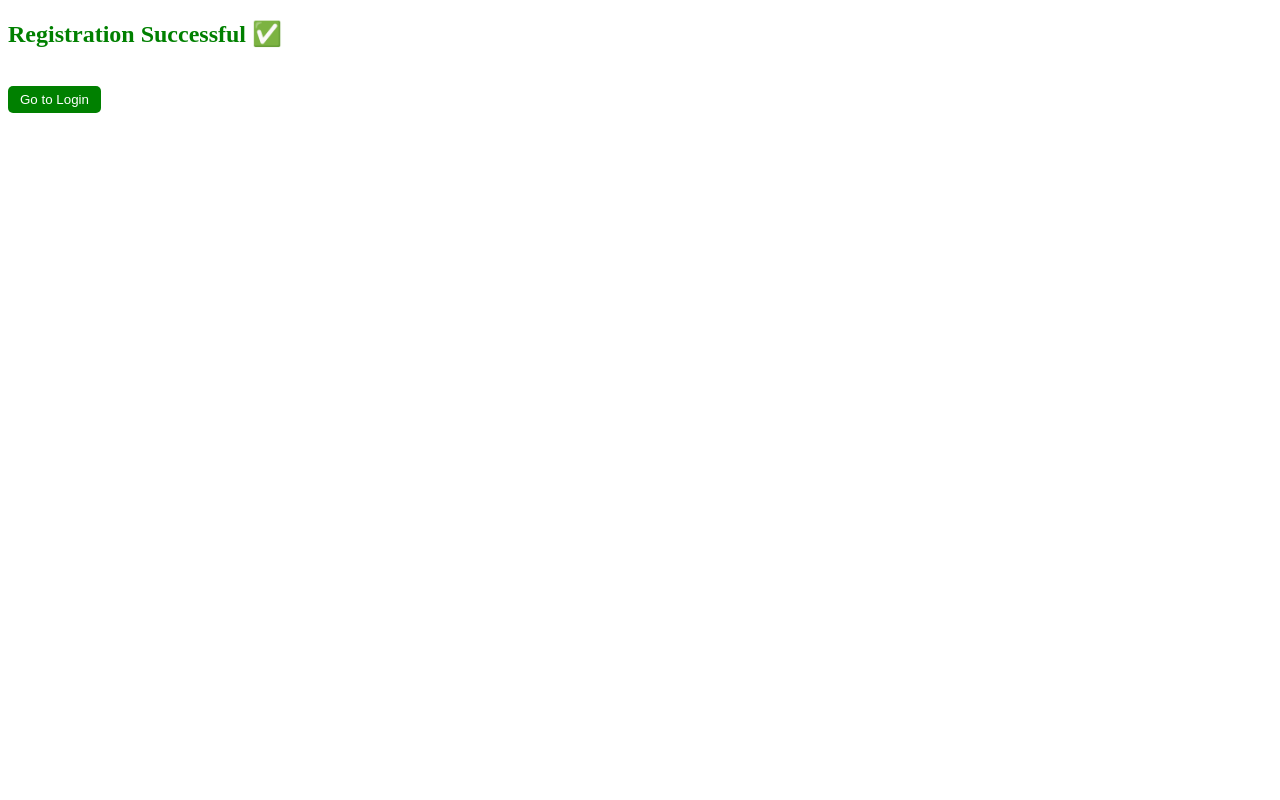
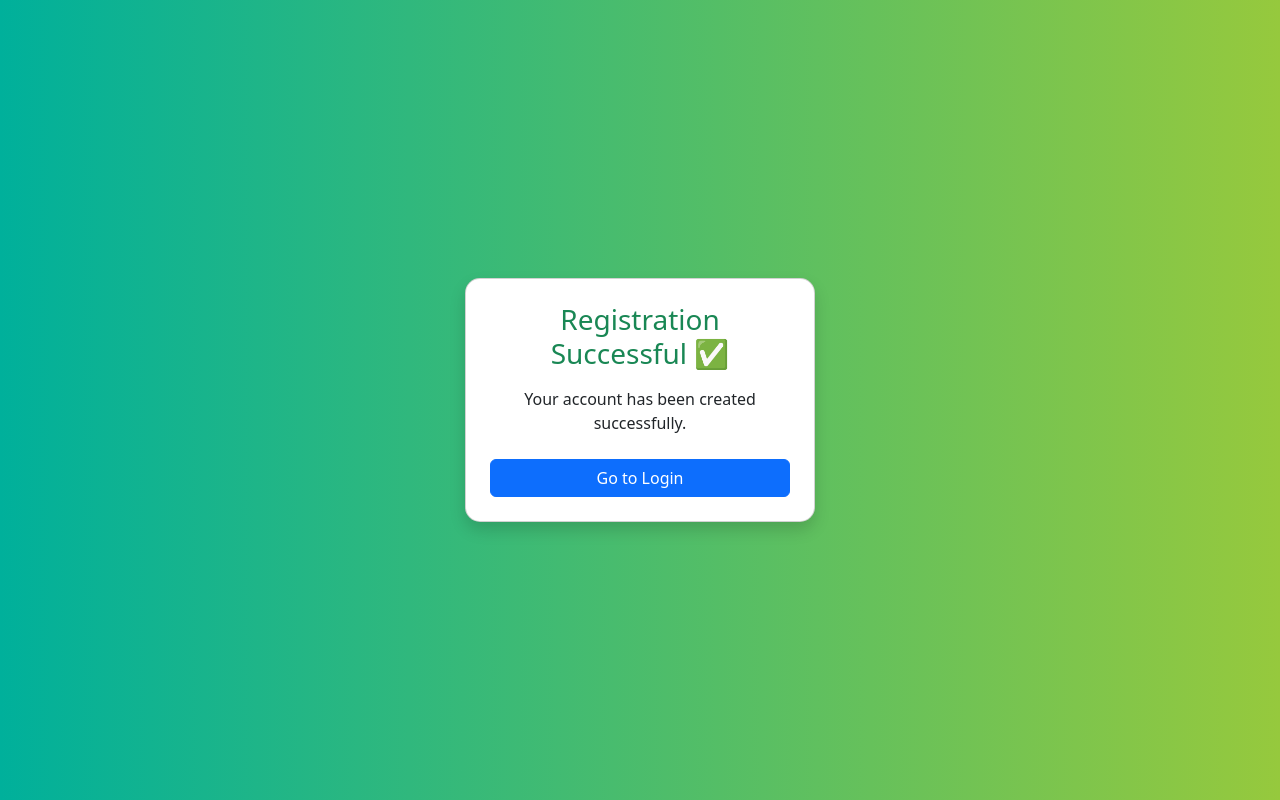
Before and after one commit to prathii12/bus-pass-renewal-project, a Flask app: template templates/success.html in a window 1280 px wide. Run offline with Flask 3, Linux system fonts and the light colour scheme; the template is opened without the code that fills it, so the values that code supplies are empty; some libraries are stand-ins or nearby versions.

Commit message:
Update success.html

```diff
--- a/templates/success.html
+++ b/templates/success.html
@@ -1,20 +1,35 @@
 <!DOCTYPE html>
-<html>
+<html lang="en">
 <head>
     <title>Success</title>
-    <link rel="stylesheet" href="/static/style.css">
+    <meta name="viewport" content="width=device-width, initial-scale=1">
+
+    <!-- Bootstrap -->
+    <link href="https://cdn.jsdelivr.net/npm/bootstrap@5.3.0/dist/css/bootstrap.min.css" rel="stylesheet">
+
+    <style>
+        body {
+            background: linear-gradient(to right, #00b09b, #96c93d);
+            height: 100vh;
+        }
+        .card {
+            border-radius: 15px;
+        }
+    </style>
 </head>
 <body>
 
-<h2 style="color: green;">Registration Successful ✅</h2>
+<div class="d-flex justify-content-center align-items-center vh-100">
+    <div class="card p-4 shadow text-center" style="width: 350px;">
 
-<br>
+        <h3 class="mb-3 text-success">Registration Successful ✅</h3>
 
-<a href="/login">
-    <button>Go to Login</button>
-</a>
+        <p class="mb-4">Your account has been created successfully.</p>
 
-<br><br>
+        <a href="/login" class="btn btn-primary w-100">Go to Login</a>
+
+    </div>
+</div>
 
 </body>
 </html>
```
